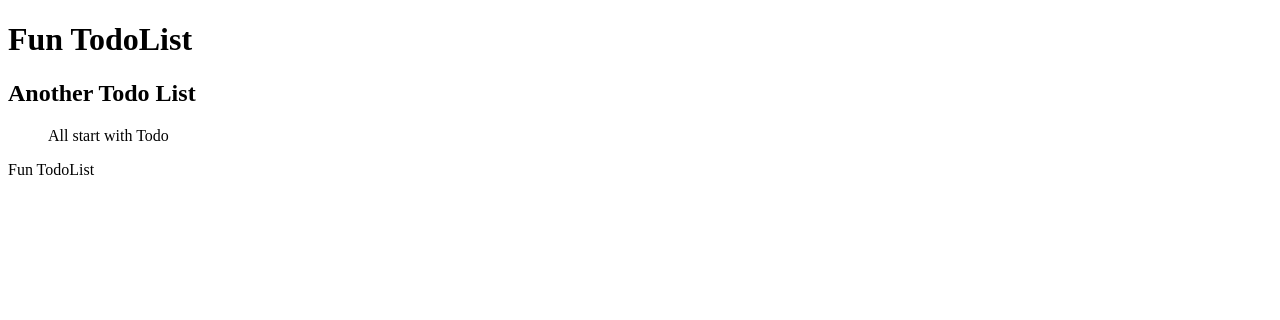
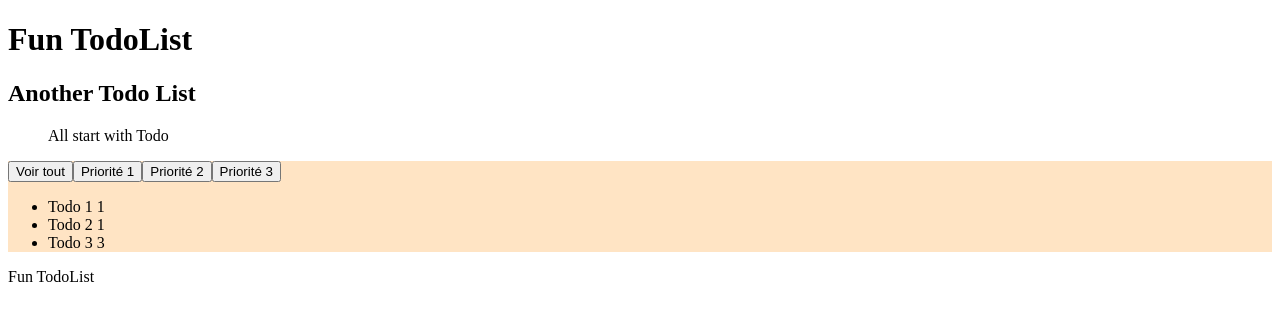
Before and after one commit to dacodemaniak/ng-todolist, an Angular app: page / in a window 1280 px wide. Shown: the top 320 px of the page. Built offline with nearby package versions, Linux system fonts and the light colour scheme.

Commit message:
Refactor todo to filter and todo components

```diff
--- a/src/app/app.component.html
+++ b/src/app/app.component.html
@@ -3,6 +3,10 @@
 -->
 <app-title [titleObject]="titleObject"></app-title>
 
+<div class="todo-wrapper">
+  <app-filter-bar></app-filter-bar>
+  <app-todo-list [todos]="todos"></app-todo-list>
+</div>
 <!--
   - Refers to component/footer
 -->
--- a/src/app/app.component.scss
+++ b/src/app/app.component.scss
@@ -1,5 +1,3 @@
 div {
-    h1 {
-        text-transform: uppercase;
-    }
+    background-color: bisque;
 }
--- a/src/app/app.component.ts
+++ b/src/app/app.component.ts
@@ -12,4 +12,43 @@ export class AppComponent {
     subTitle: 'Another Todo List',
     introTitle: 'All start with Todo'
   };
+
+  /**
+   * @var any[]
+   * Tableau contenant les todos
+   */
+  public todos: any[] = [];
+
+  public filtrePriorite: number = 0;
+
+  public constructor() {
+    this.todos.push(
+      {
+        id: 1,
+        title: 'Todo 1',
+        dateDebut: new Date(),
+        priorite: 1
+      }
+    );
+    this.todos.push(
+      {
+        id: 2,
+        title: 'Todo 2',
+        dateDebut: new Date(),
+        priorite: 1
+      }
+    );
+    this.todos.push(
+      {
+        id: 3,
+        title: 'Todo 3',
+        dateDebut: new Date(),
+        priorite: 3
+      }
+    );
+  }
+
+  public setPriorite(priorite: number): void {
+    this.filtrePriorite = priorite;
+  }
 }
--- a/src/app/app.module.ts
+++ b/src/app/app.module.ts
@@ -5,12 +5,16 @@ import { AppRoutingModule } from './app-routing.module';
 import { AppComponent } from './app.component';
 import { TitleComponent } from './components/title/title.component';
 import { FooterComponent } from './components/footer/footer.component';
+import { TodoListComponent } from './components/todo-list/todo-list.component';
+import { FilterBarComponent } from './components/filter-bar/filter-bar.component';
 
 @NgModule({
   declarations: [
     AppComponent,
     TitleComponent,
-    FooterComponent
+    FooterComponent,
+    TodoListComponent,
+    FilterBarComponent
   ],
   imports: [
     BrowserModule,
--- /dev/null
+++ b/src/app/components/filter-bar/filter-bar.component.html
@@ -0,0 +1,14 @@
+<div class="filter-bar">
+    <button type="button" (click)="filtrePriorite = 0">
+      Voir tout
+    </button>
+    <button type="button" (click)="filtrePriorite = 1">
+      Priorité 1
+    </button>
+    <button type="button" (click)="filtrePriorite = 2">
+      Priorité 2
+    </button>
+    <button type="button" (click)="filtrePriorite = 3">
+      Priorité 3
+    </button>
+  </div>
--- /dev/null
+++ b/src/app/components/filter-bar/filter-bar.component.ts
@@ -0,0 +1,15 @@
+import { Component, OnInit } from '@angular/core';
+
+@Component({
+  selector: 'app-filter-bar',
+  templateUrl: './filter-bar.component.html',
+  styleUrls: ['./filter-bar.component.scss']
+})
+export class FilterBarComponent implements OnInit {
+  public filtrePriorite: number = 0;
+  constructor() { }
+
+  ngOnInit(): void {
+  }
+
+}
--- /dev/null
+++ b/src/app/components/todo-list/todo-list.component.html
@@ -0,0 +1,10 @@
+<div class="todo-list">
+
+    <ul>
+      <ng-container *ngFor="let todo of todos" >
+        <li *ngIf="todo.priorite === filtrePriorite || filtrePriorite === 0">
+          {{ todo.title }} {{ todo.priorite }}
+        </li>
+      </ng-container>
+    </ul>
+  </div>
--- /dev/null
+++ b/src/app/components/todo-list/todo-list.component.ts
@@ -0,0 +1,17 @@
+import { Component, Input, OnInit } from '@angular/core';
+
+@Component({
+  selector: 'app-todo-list',
+  templateUrl: './todo-list.component.html',
+  styleUrls: ['./todo-list.component.scss']
+})
+export class TodoListComponent implements OnInit {
+  public filtrePriorite: number = 0;
+  @Input() public todos: any[] = [];
+
+  constructor() { }
+
+  ngOnInit(): void {
+  }
+
+}
```
Also changed, not shown: src/app/components/filter-bar/filter-bar.component.scss (added), src/app/components/todo-list/todo-list.component.scss (added).
